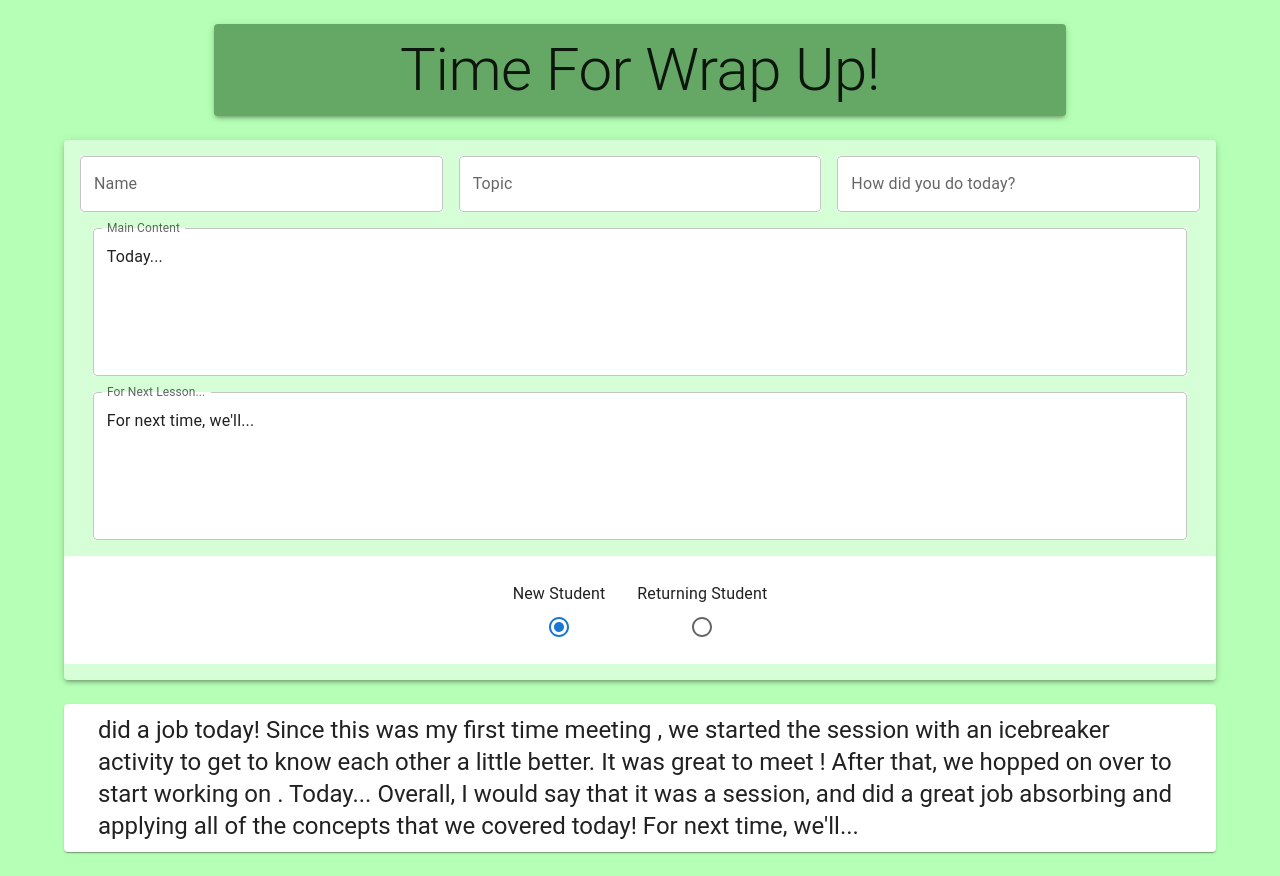
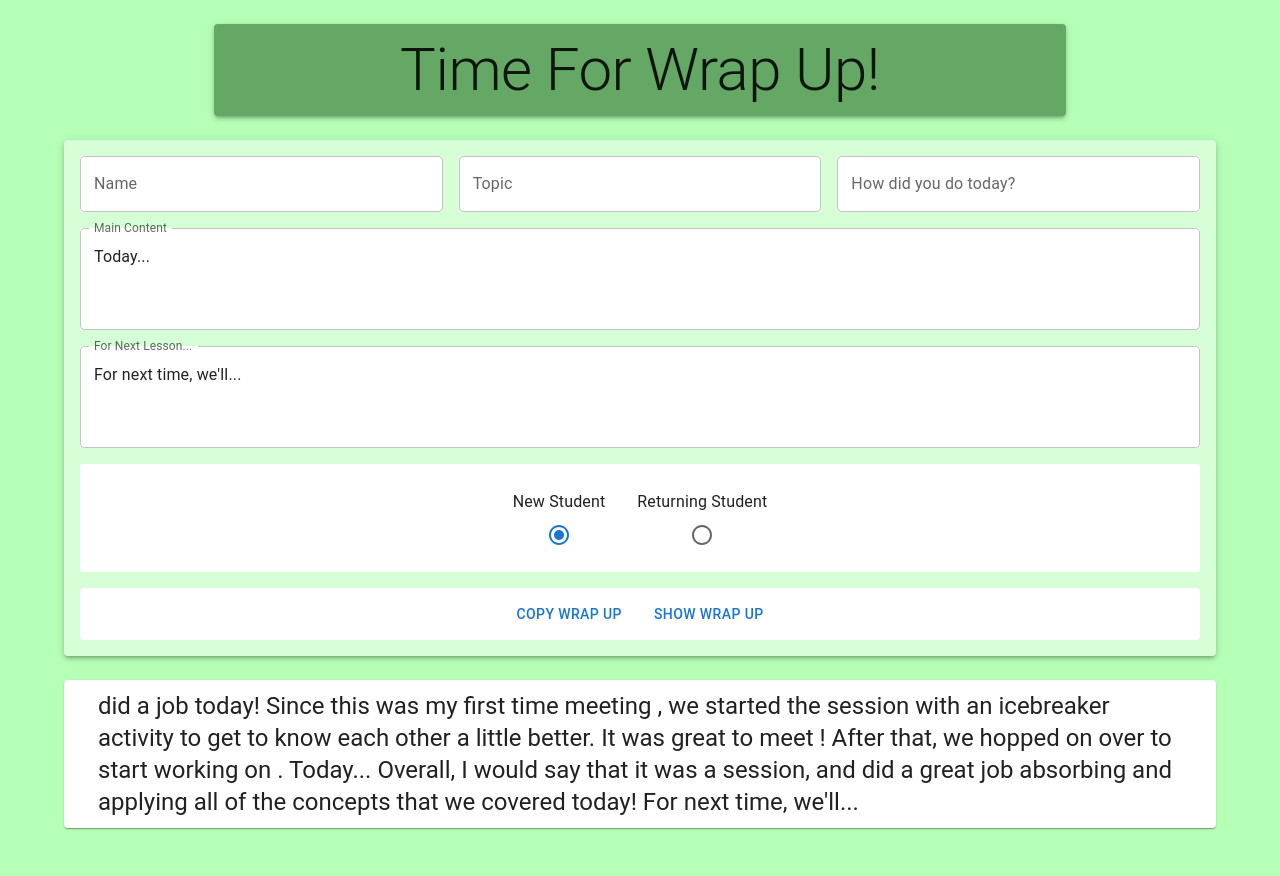
Before and after one commit to ZachatorCodes/id-tech-wrap-up, a React (Create React App) app: page / in a window 1280 px wide. After the commit the page ends 852 px from the top, so only its background shows below. Built offline with nearby package versions, Linux system fonts and the light colour scheme; the HTML template or start-up script is replaced by a standard one.

Commit message:
Finish styling

```diff
--- a/src/components/Buttons.js
+++ b/src/components/Buttons.js
@@ -3,9 +3,9 @@ import React from 'react'
 
 function Buttons() {
   return (
-    <Container maxWidth="xs">
-      <Paper sx={{marginTop: 2}} align="center">
-        <Button sx={{margin: 2}}>Copy Wrap Up</Button><Button sx={{margin: 2}}>Show Wrap Up</Button>
+    <Container maxWidth="lg" disableGutters sx={{paddingLeft: 2, paddingRight: 2}}>
+      <Paper elevation={0} align="center" className='paper-group'>
+        <Button sx={{margin: 1}}>Copy Wrap Up</Button><Button sx={{margin: 1}}>Show Wrap Up</Button>
       </Paper>
     </Container>
   )
--- a/src/components/StudentForm.js
+++ b/src/components/StudentForm.js
@@ -7,6 +7,7 @@ import {
   RadioGroup,
   TextField,
 } from "@mui/material";
+import Buttons from "./Buttons";
 
 function StudentForm({ lessonInfo, setLessonInfo }) {
   function handleChange(e) {
@@ -27,15 +28,15 @@ function StudentForm({ lessonInfo, setLessonInfo }) {
 
   return (
     <Container maxWidth="lg">
-      <Paper sx={{ background: "#d7ffd7", paddingBottom: 2 }} elevation={3}>
+      <Paper sx={{ background: "#d7ffd7", paddingBottom: 2}} elevation={3}>
         <Box component="form" textAlign="center">
+          <Container maxWidth="lg" sx={{padding: 2}} disableGutters>
           <Box
             display="flex"
             flexWrap="wrap"
             justifyContent="center"
             alignItems="center"
             gap={2}
-            padding={2}
           >
             <TextField
               value={lessonInfo.name}
@@ -77,24 +78,30 @@ function StudentForm({ lessonInfo, setLessonInfo }) {
               }}
             ></TextField>
           </Box>
+          </Container>
+          <Container maxWidth="lg" disableGutters sx={{paddingBottom: 2, paddingLeft: 2, paddingRight: 2}}>
           <TextField
             name="mainContent"
             label="Main Content"
             multiline
             value={lessonInfo.mainContent}
             onChange={handleChange}
-            rows={5}
-            sx={{ marginBottom: 2, width: "95%", background: "#ffffff" }}
+            rows={3}
+            sx={{ width: "100%", background: "#ffffff" }}
           ></TextField>
+          </Container>
+          <Container maxWidth="lg" disableGutters sx={{paddingBottom: 2, paddingLeft: 2, paddingRight: 2}}>
           <TextField
             value={lessonInfo.nextLesson}
             onChange={handleChange}
             name="nextLesson"
             label="For Next Lesson..."
             multiline
-            rows={5}
-            sx={{ marginBottom: 2, width: "95%", background: "#ffffff" }}
+            rows={3}
+            sx={{ width: "100%", background: "#ffffff" }}
           ></TextField>
+          </Container>
+          <Container maxWidth="lg" disableGutters sx={{paddingBottom: 2, paddingLeft: 2, paddingRight: 2}}>
             <RadioGroup
               className="radio-group"
               row
@@ -120,7 +127,9 @@ function StudentForm({ lessonInfo, setLessonInfo }) {
                 />
               </Container>
             </RadioGroup>
+          </Container>
         </Box>
+        <Buttons />
       </Paper>
     </Container>
   );
--- a/src/index.css
+++ b/src/index.css
@@ -12,3 +12,7 @@ html {
 .radio-group:hover {
   outline: 1px black solid
 }
+
+.paper-group:hover {
+  outline: 1px black solid
+}
```
Lines whose indentation alone changed are shown as unchanged.
